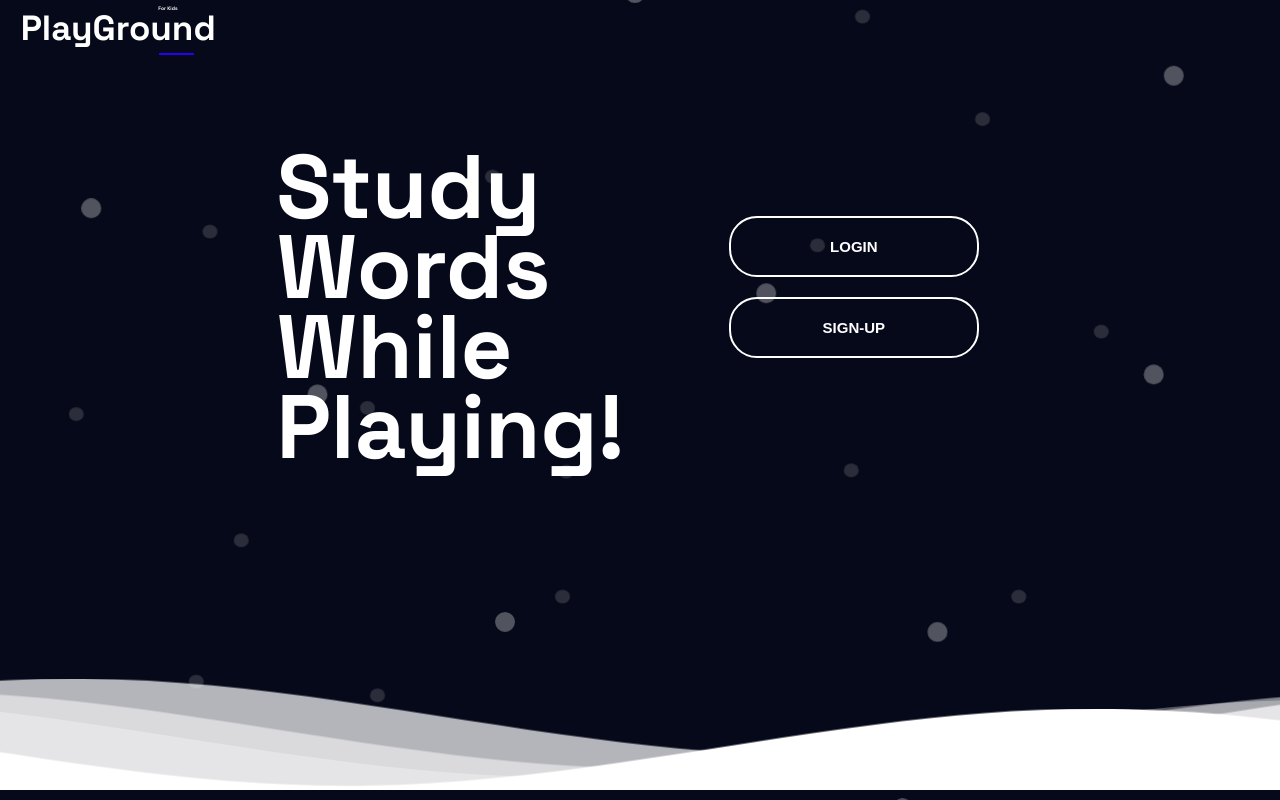
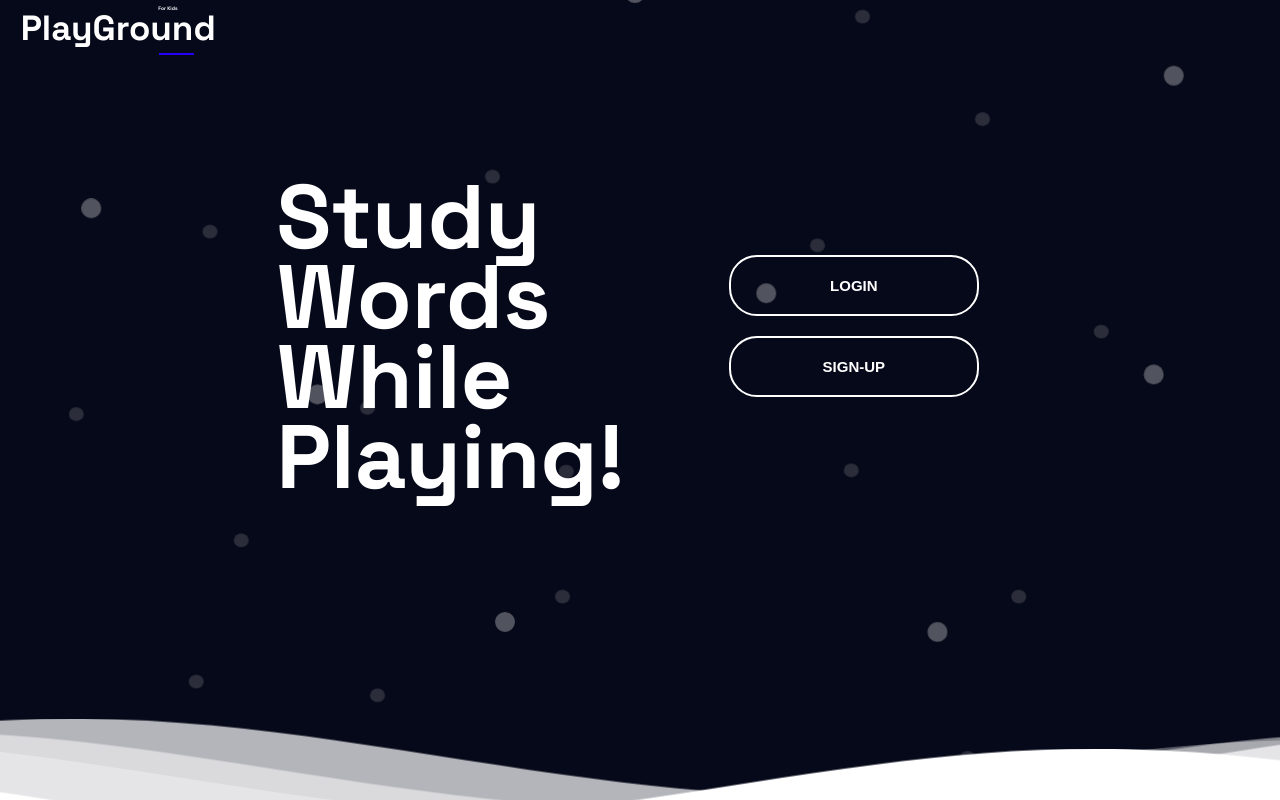
Before and after one commit to Imagine-ENTZ/AirDrawing, a React (Create React App) app: page / in a window 1280 px wide. Both pictures are taken after a click on the button "GET STARTED". Built offline with nearby package versions, Linux system fonts and the light colour scheme; the HTML template or start-up script is replaced by a standard one; a web font is replaced by a local one.

Commit message:
[FIX] 디자인 수정

```diff
--- a/src/FirstPage/Selection.css
+++ b/src/FirstPage/Selection.css
@@ -46,7 +46,7 @@ body {
 .selection-button-list {
     text-align: center;
     position:relative;
-    top:35%;
+    top:42%;
     left:3%;
 }
 
@@ -83,7 +83,7 @@ body {
     color: white;
 
     position: relative;
-    top:18%;
+    top:24%;
     left:40%;
 
 }
@@ -164,7 +164,7 @@ body {
 /* %로 고치기 */
   .waves {
     position:relative;
-    top:110px;
+    top:150px;
     width: 100%;
     height:15vh;
     min-height:100px;
```
Also changed, not shown: src/FirstPage/waves.css (deleted).
